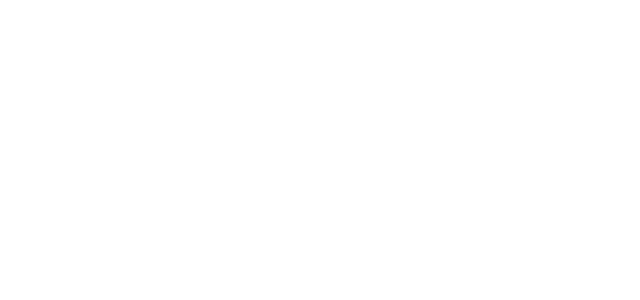
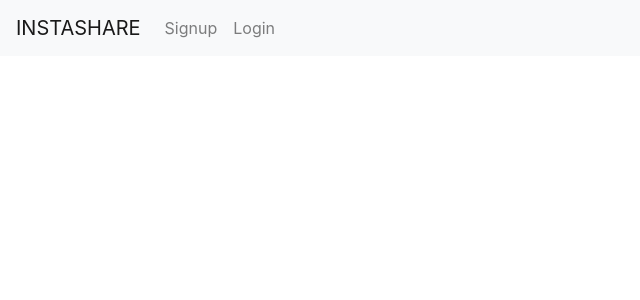
Before and after one commit to PascalMayr/instaShare, a React (Create React App) app in the folder client/: page / in a window 1280 px wide. Shown: the top 300 px of the page, without its empty margins (0-640 px from the left). Built offline with nearby package versions, Linux system fonts and the light colour scheme.

Commit message:
Added links and name to Navbar

```diff
--- a/client/src/components/navbar/index.js
+++ b/client/src/components/navbar/index.js
@@ -1,7 +1,34 @@
 import React, { useState } from 'react';
+import {
+  Collapse,
+  Navbar,
+  NavbarToggler,
+  NavbarBrand,
+  Nav,
+  NavItem,
+  NavLink,
+  NavbarText
+} from 'reactstrap';
 const Navigation = (props) => {
+  const [isOpen, setIsOpen] = useState(false);
+
+  const toggle = () => setIsOpen(!isOpen);
   return (
     <div>
+      <Navbar color="light" light expand="md">
+        <NavbarBrand href="/">INSTASHARE</NavbarBrand>
+        <NavbarToggler onClick={toggle} />
+        <Collapse isOpen={isOpen} navbar>
+          <Nav className="mr-auto" navbar>
+                <NavItem>
+                  <NavLink href="/users/">Signup</NavLink>
+                </NavItem>
+                <NavItem>
+                  <NavLink href="/users/login">Login</NavLink>
+                </NavItem>
+          </Nav>
+        </Collapse>
+      </Navbar>
     </div>
   );
 }
```
